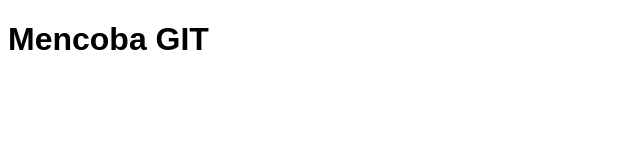
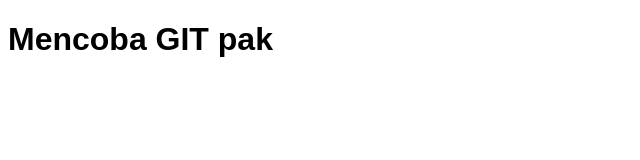
Before and after one commit to bayunovandrie/coba-git, a plain HTML site: page index.html in a window 1280 px wide. Shown: the whole page, without its empty margins (0-640 px from the left). Drawn offline with Linux system fonts and the light colour scheme.

Commit message:
modif file

```diff
--- a/index.html
+++ b/index.html
@@ -5,6 +5,6 @@
     <link rel="stylesheet" href="style.css">
 </head>
 <body>
-    <h1>Mencoba GIT</h1>
+    <h1>Mencoba GIT pak</h1>
 </body>
 </html>
```
